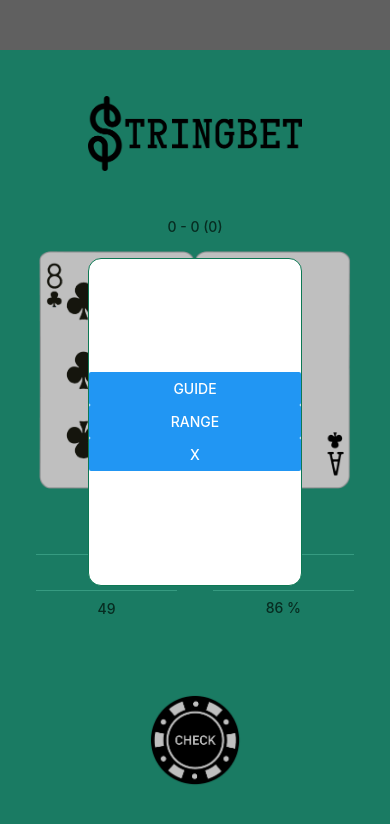
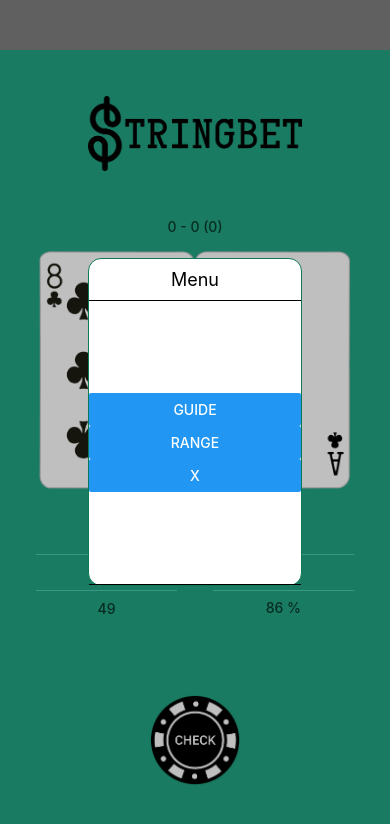
Before and after one commit to roblll/stringbet, a React Native app: screen / in a window 390 px wide. Both pictures are taken after a click on the element 195 px from the left and 133 px from the top of the page. Shown: the top 824 px of the page. Built offline with nearby package versions, Linux system fonts and the light colour scheme.

Commit message:
Update Menu.tsx style and Guide.tsx style

```diff
--- a/components/Guide.tsx
+++ b/components/Guide.tsx
@@ -20,7 +20,7 @@ const Guide: React.FC<Props> = ({ hide }) => {
       <View style={styles.bg}></View>
       <View style={styles.content}>
         <Text style={styles.title}>Guide</Text>
-        <ScrollView showsVerticalScrollIndicator={false}>
+        <ScrollView showsVerticalScrollIndicator={false} style={styles.list}>
           {rankings.map((item, index) =>
             <Text style={styles.listItem} key={index}>{`${item} is ${index + 1} (${getHandPercentage(index + 1)}%) `}</Text>
           )}
@@ -66,6 +66,10 @@ const styles = StyleSheet.create({
     fontSize: 18,
     margin: 10,
   },
+  list: {
+    borderTopWidth: 1,
+    borderBottomWidth: 1,
+  },
   listItem: {
     textAlign: 'center',
     margin: 2,
--- a/components/Menu.tsx
+++ b/components/Menu.tsx
@@ -1,5 +1,5 @@
 import React from 'react';
-import { View, StyleSheet, Button, Dimensions } from 'react-native';
+import { View, Text, StyleSheet, Button, Dimensions } from 'react-native';
 
 const width = Dimensions.get('window').width;
 const height = Dimensions.get('window').height;
@@ -16,9 +16,12 @@ const Menu: React.FC<Props> = ({ hide, showGuide }) => {
     <View style={styles.container}>
       <View style={styles.bg} />
       <View style={styles.content}>
-        <Button title='GUIDE' onPress={showGuide} />
-        <Button title='RANGE' onPress={hide} />
-        <Button title='x' onPress={hide} />
+        <Text style={styles.title}>Menu</Text>
+        <View style={styles.list}>
+          <Button title='GUIDE' onPress={showGuide} />
+          <Button title='RANGE' onPress={hide} />
+          <Button title='x' onPress={hide} />
+        </View>
       </View>
     </View>
   )
@@ -38,8 +41,6 @@ const styles = StyleSheet.create({
     borderColor: '#0d7854',
     borderWidth: 1,
     borderRadius: width / 30,
-    flex: 1,
-    justifyContent: 'center'
   },
   bg: {
     flex: 1,
@@ -48,6 +49,17 @@ const styles = StyleSheet.create({
     height: height,
     width: width,
   },
+  title: {
+    textAlign: 'center',
+    fontSize: 18,
+    margin: 10,
+  },
+  list: {
+    flex: 1,
+    justifyContent: 'center',
+    borderTopWidth: 1,
+    borderBottomWidth: 1,
+  }
 })
 
 export default Menu;
```
